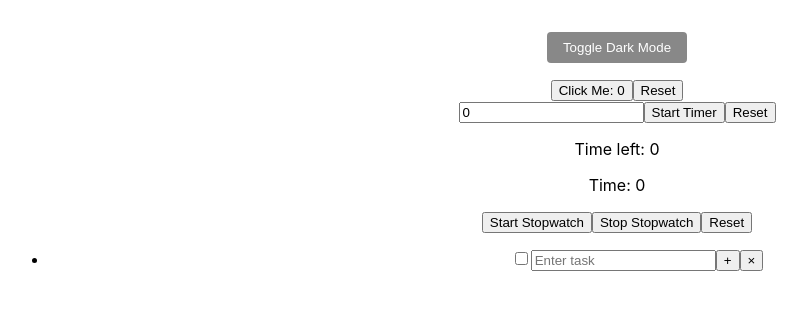
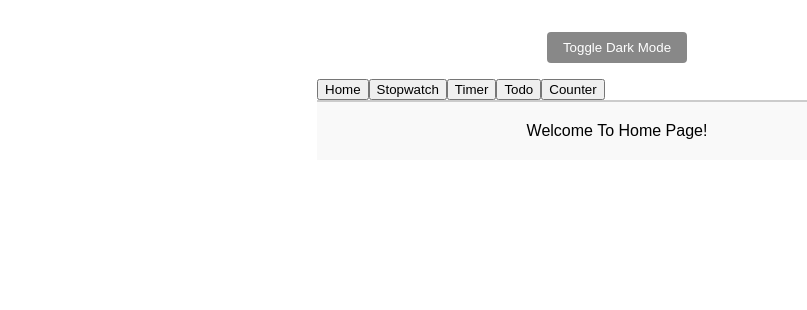
Before and after one commit to PriyanshuGangwar/React, a React (Create React App) app in the folder react-sheet/: page / in a window 1280 px wide. Shown: the top 310 px of the page, without its empty margins (23-830 px from the left). Built offline with nearby package versions, Linux system fonts and the light colour scheme.

Commit message:
Header Menu

```diff
--- a/react-sheet/src/App.css
+++ b/react-sheet/src/App.css
@@ -34,3 +34,38 @@
 .App.dark .dark-toggle {
   background-color: #333;
 }
+
+
+.tabs-container {
+  width: 100%;
+  max-width: 600px;
+  margin: auto;
+  font-family: sans-serif;
+}
+
+.tabs-header {
+  display: flex;
+  border-bottom: 2px solid #ccc;
+}
+
+.tab-button {
+  flex: 1;
+  padding: 12px 16px;
+  background: none;
+  border: none;
+  border-bottom: 3px solid transparent;
+  font-size: 16px;
+  cursor: pointer;
+  transition: border-bottom 0.3s;
+}
+
+.tab-button.active {
+  border-bottom: 3px solid dodgerblue;
+  font-weight: bold;
+  color: dodgerblue;
+}
+
+.tabs-content {
+  padding: 20px;
+  background-color: #f9f9f9;
+}
--- a/react-sheet/src/App.js
+++ b/react-sheet/src/App.js
@@ -1,25 +1,19 @@
 import { useState } from 'react';
 import './App.css';
-import Counter from './components/Counter';
-import TodoList from './components/TodoList';
-import { Timer, Stopwatch} from './components/Stopwatch';
+import Menu from './components/Menu';
 
 function App() {
   const [darkMode, setDarkMode] = useState(false);
-
   const toggleDarkMode = () => setDarkMode((prev) => !prev);
 
   return (
     <div className={`App ${darkMode ? 'dark' : ''}`}>
-      <header className="App-header">
-        <button onClick={toggleDarkMode} className="dark-toggle">
-          Toggle {darkMode ? 'Light' : 'Dark'} Mode
-        </button>
-        <Counter />
-        <Timer />
-        <Stopwatch />
-        <TodoList />
-      </header>
+        <header className="App-header">
+            <button onClick={toggleDarkMode} className="dark-toggle">
+                Toggle {darkMode ? 'Light' : 'Dark'} Mode
+            </button>
+            <Menu />
+        </header>
     </div>
   );
 }
--- /dev/null
+++ b/react-sheet/src/components/Menu.jsx
@@ -0,0 +1,43 @@
+import React, { useState } from 'react';
+import Counter from './Counter';
+import TodoList from './TodoList';
+import { Timer, Stopwatch} from './Stopwatch';
+
+function Menu() {
+  const tabs = ["Home", "Stopwatch", "Timer", "Todo", "Counter"]
+  const [activeTab, setActiveTab] = useState("Home")
+  const toggleActiveTab = (tab) => {
+    console.log("tab", tab);
+    setActiveTab(tab)
+  }
+
+  const renderHomePage = () => {
+    return(
+        <div> Welcome To Home Page! </div>
+    );
+  }
+
+  const renderContent = () => {
+    switch(activeTab){
+        case "Home": return renderHomePage();
+        case "Stopwatch": return <Stopwatch />;
+        case "Timer": return <Timer />;
+        case "Todo": return <TodoList />;
+        case "Counter": return <Counter />;
+        default: return null;
+    }
+  }
+
+  return (
+    <div className="tabs-container">
+      <div className="tabs-header">
+      	{tabs.map(tab => (
+      		<button onClick={() => toggleActiveTab(tab)}>{tab}</button>
+      	))}
+      </div>
+      <div className="tabs-content">{renderContent()}</div>
+    </div>
+  );
+}
+
+export default Menu;
```
